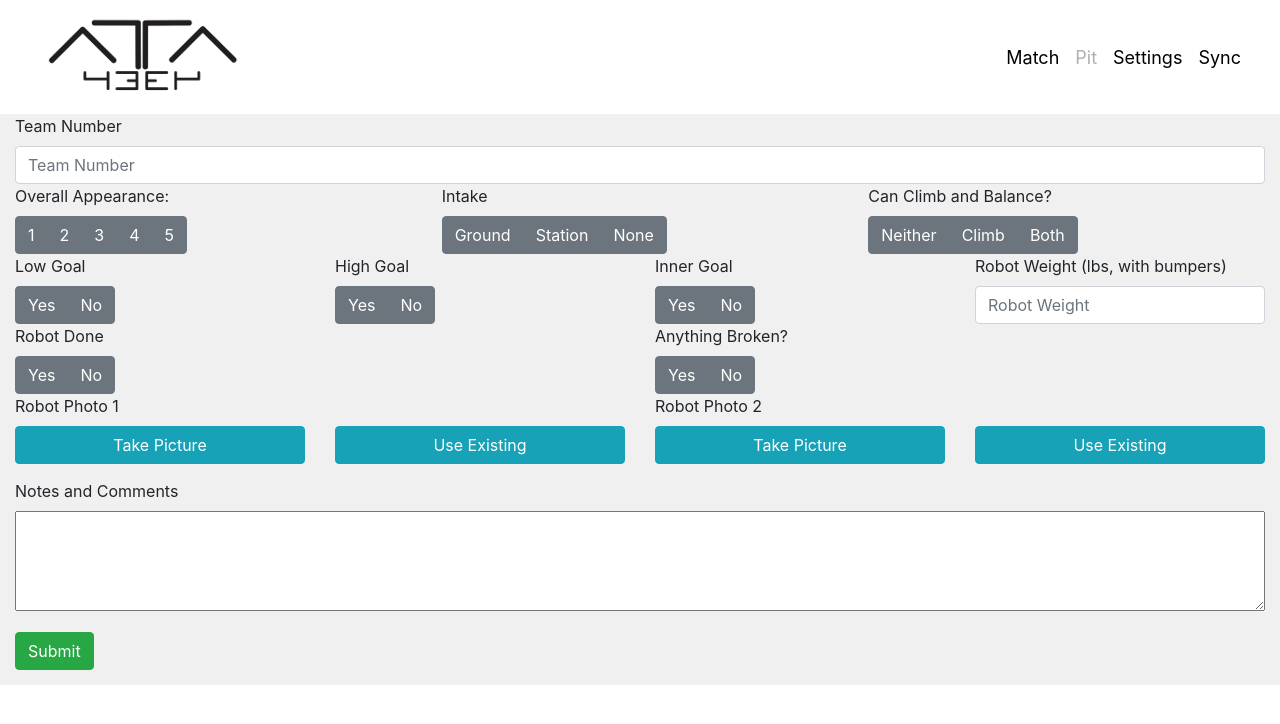
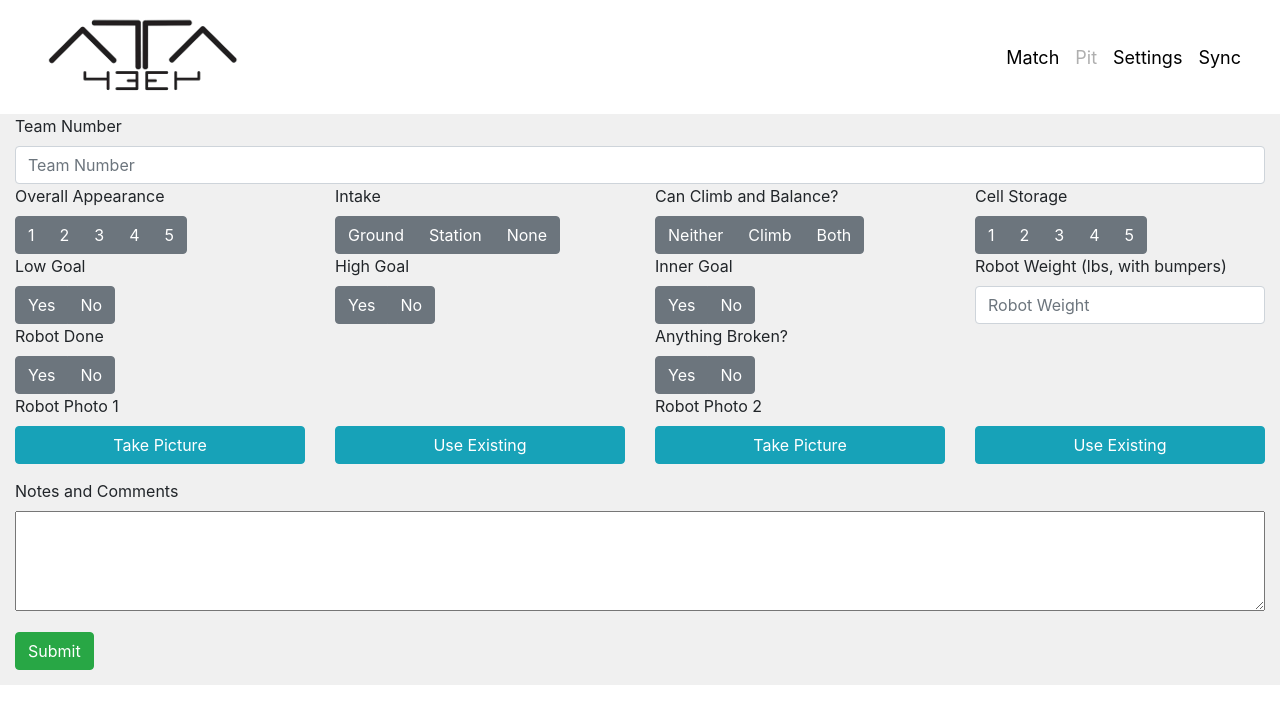
Before and after one commit to ATAARobotics/Scouty-McScout20, a Jekyll site: the page built from pit.md, in a window 1280 px wide. Shown: the top 724 px of the page. Built offline with Jekyll 4.4.1, drawn with Linux system fonts in a browser that asks for light colours.

Commit message:
Added bot magazine capacity.

```diff
--- a/pit.md
+++ b/pit.md
@@ -16,8 +16,8 @@ files: |
             </div>
         </div>
         <div class="row">
-            <div class="col-lg-4 col-md-4 col-5">
-                <label class="mr-sm-2" style="display: block" for="robotAppearance">Overall Appearance:</label>
+            <div class="col-lg-3 col-md-6 col-6">
+                <label class="mr-sm-2" style="display: block" for="robotAppearance">Overall Appearance</label>
                 <div id="robotAppearance" class="btn-group btn-group-toggle" data-toggle="buttons">
                     <label id="appearance1" class="btn btn-secondary">
                         <input type="radio" value="1" name="robotAppearance" id="appearance1" autocomplete="off"> 1
@@ -36,7 +36,7 @@ files: |
                     </label>
                 </div>
             </div>
-            <div class="col-lg-4 col-md-5 col-7">
+            <div class="col-lg-3 col-md-6 col-6">
                 <label class="mr-sm-2" style="display: block" for="cellIntake">Intake</label>
                 <div id="cellIntake" class="btn-group btn-group-toggle" data-toggle="buttons">
                     <label id="groundCellIntake" class="btn btn-secondary">
@@ -53,7 +53,7 @@ files: |
                     </label>
                 </div>
             </div>
-            <div class="col-lg-4 col-md-5 col-7">
+            <div class="col-lg-3 col-md-6 col-6">
                 <label class="mr-sm-2" style="display: block" for="climbType">Can Climb and Balance?</label>
                 <div id="climbLevel" class="btn-group btn-group-toggle" data-toggle="buttons">
                     <label id="noClimb" class="btn btn-secondary">
@@ -67,9 +67,29 @@ files: |
                     </label>
                 </div>
             </div>
+            <div class="col-lg-3 col-md-6 col-6">
+                <label class="mr-sm-2" style="display: block" for="robotCapacity">Cell Storage</label>
+                <div id="robotCapacity" class="btn-group btn-group-toggle" data-toggle="buttons">
+                    <label id="capacity1" class="btn btn-secondary">
+                        <input type="radio" value="1" name="robotCapacity" id="capacity1" autocomplete="off"> 1
+                    </label>
+                    <label id="capacity2" class="btn btn-secondary">
+                        <input type="radio" value="2" name="robotCapacity" id="capacity2" autocomplete="off"> 2
+                    </label>
+                    <label id="capacity3" class="btn btn-secondary">
+                        <input type="radio" value="3" name="robotCapacity" id="capacity3" autocomplete="off"> 3
+                    </label>
+                    <label id="capacity4" class="btn btn-secondary">
+                        <input type="radio" value="4" name="robotCapacity" id="capacity4" autocomplete="off"> 4
+                    </label>
+                    <label id="capacity5" class="btn btn-secondary">
+                        <input type="radio" value="5" name="robotCapacity" id="capacity5" autocomplete="off"> 5
+                    </label>
+                </div>
+            </div>
         </div>
         <div class="row">
-            <div class="col-lg-3 col-sm-12 col-12">
+            <div class="col-lg-3 col-sm-6 col-6">
                 <label class="mr-sm-2" style="display: block" for="cellLowLevel">Low Goal</label>
                 <div id="cellLowLevel" class="btn-group btn-group-toggle" data-toggle="buttons">
                     <label id="yesCellLow" class="btn btn-secondary">
@@ -82,7 +102,7 @@ files: |
                     </label>
                 </div>
             </div>
-            <div class="col-lg-3 col-sm-12 col-12">
+            <div class="col-lg-3 col-sm-6 col-6">
                 <label class="mr-sm-2" style="display: block" for="cellHighLevel">High Goal</label>
                 <div id="cellHighLevel" class="btn-group btn-group-toggle" data-toggle="buttons">
                     <label id="yesCellHigh" class="btn btn-secondary">
@@ -95,7 +115,7 @@ files: |
                     </label>
                 </div>
             </div>
-            <div class="col-lg-3 col-sm-12 col-12">
+            <div class="col-lg-3 col-sm-6 col-6">
                 <label class="mr-sm-2" style="display: block" for="cellInnerLevel">Inner Goal</label>
                 <div id="cellInnerLevel" class="btn-group btn-group-toggle" data-toggle="buttons">
                     <label id="yesCellInner" class="btn btn-secondary">
@@ -108,7 +128,7 @@ files: |
                     </label>
                 </div>
             </div>
-            <div class="col-lg-3 col-sm-12 col-12">
+            <div class="col-lg-3 col-sm-6 col-6">
                 <label class="mr-sm-2" for="robotWeight">Robot Weight (lbs, with bumpers)</label>
                 <input id="robotWeight" maxlength="3" onkeypress='return event.charCode >= 48 && event.charCode <= 57'
                     autocomplete="off" type="tel" class="form-control" placeholder="Robot Weight">
```
